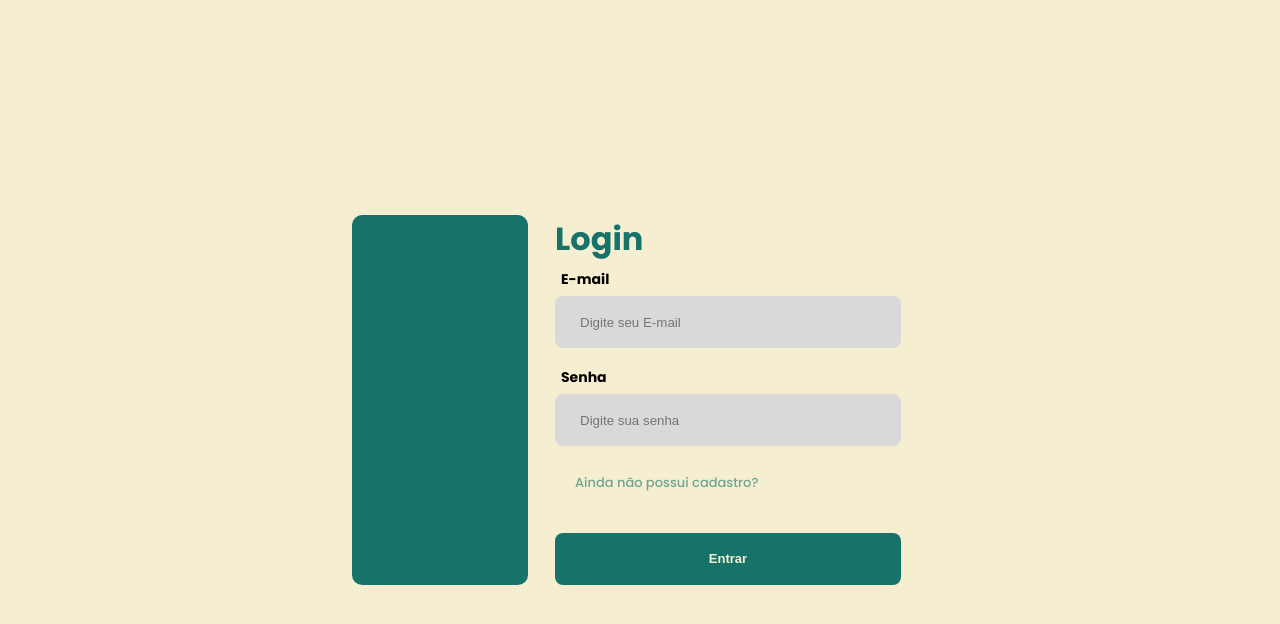
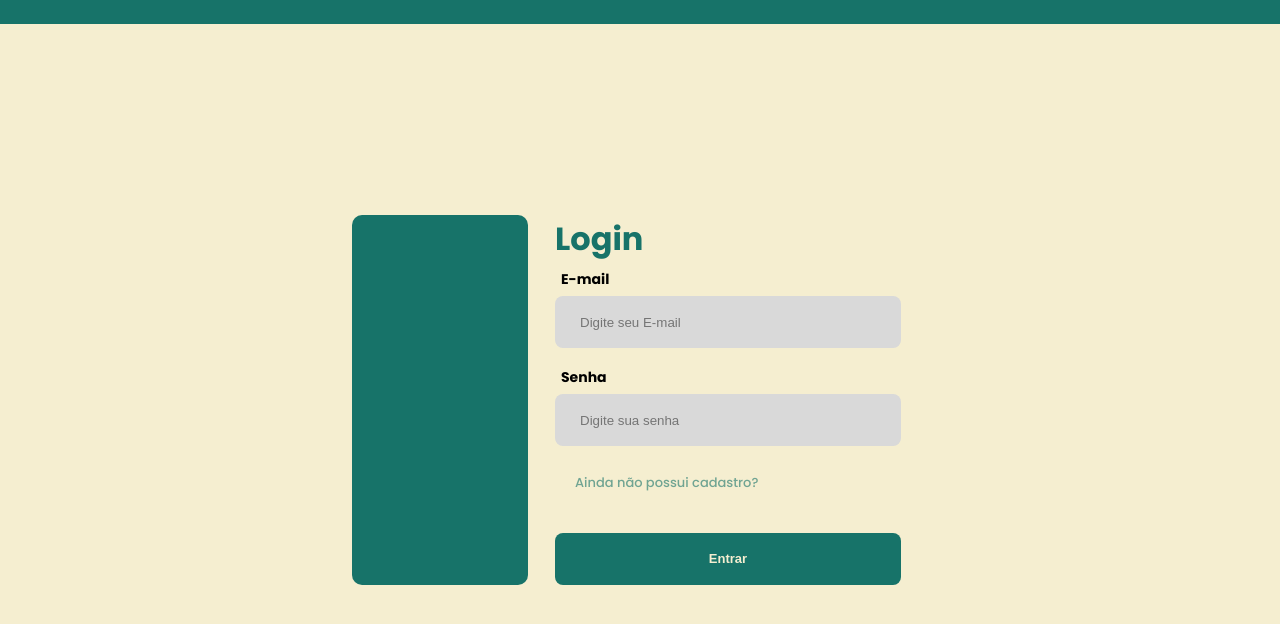
Before and after one commit to gaspartv/Freela-front, a React (Create React App) app: page /login in a window 1280 px wide. Shown: the top 624 px of the page. Built offline with nearby package versions, Linux system fonts and the light colour scheme; no server answers; a web font is replaced by a local one.

Commit message:
fix: spanTop

```diff
--- a/src/App.tsx
+++ b/src/App.tsx
@@ -1,13 +1,20 @@
 import { ToastContainer } from "react-toastify";
 import RouterMain from "./routes";
 import GlobalStyle from "./styles/Global";
-import 'react-toastify/dist/ReactToastify.css';
+import "react-toastify/dist/ReactToastify.css";
+import { SpanTop } from "./components/SpanTop/style";
 
 function App() {
   return (
     <>
       <GlobalStyle />
-      <ToastContainer position="top-right" autoClose={1500} theme="colored" pauseOnHover={true}/>
+      <ToastContainer
+        position="top-right"
+        autoClose={1500}
+        theme="colored"
+        pauseOnHover={true}
+      />
+      <SpanTop />
       <RouterMain />
     </>
   );
--- a/src/components/SpanTop/style.ts
+++ b/src/components/SpanTop/style.ts
@@ -1,7 +1,7 @@
 import styled from "styled-components";
 
 export const SpanTop = styled.span`
-    position: relative;
+    position: fixed;
     top: 0;
     left: 0;
     display: block;
```
Also changed, not shown: 1 other file (tests, documents, lock files or other folders).
